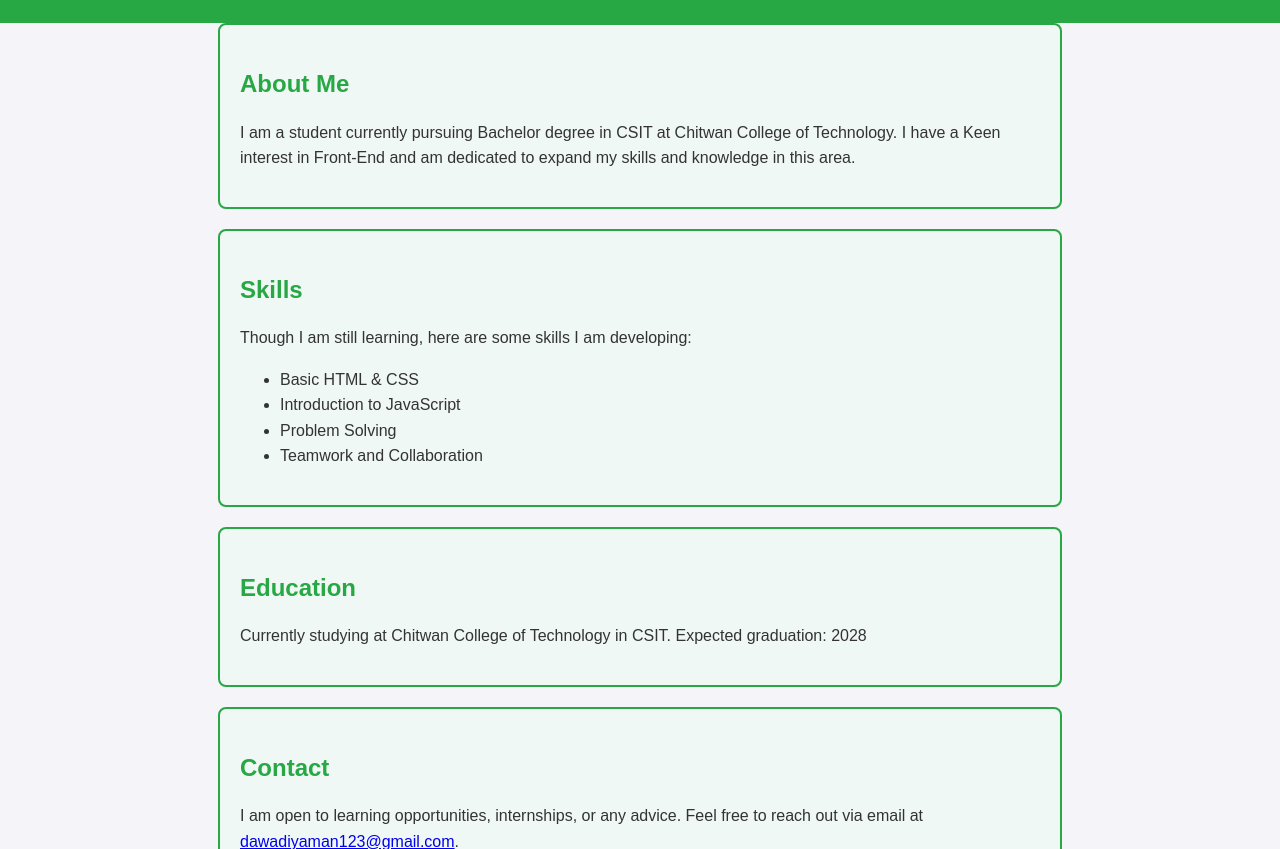
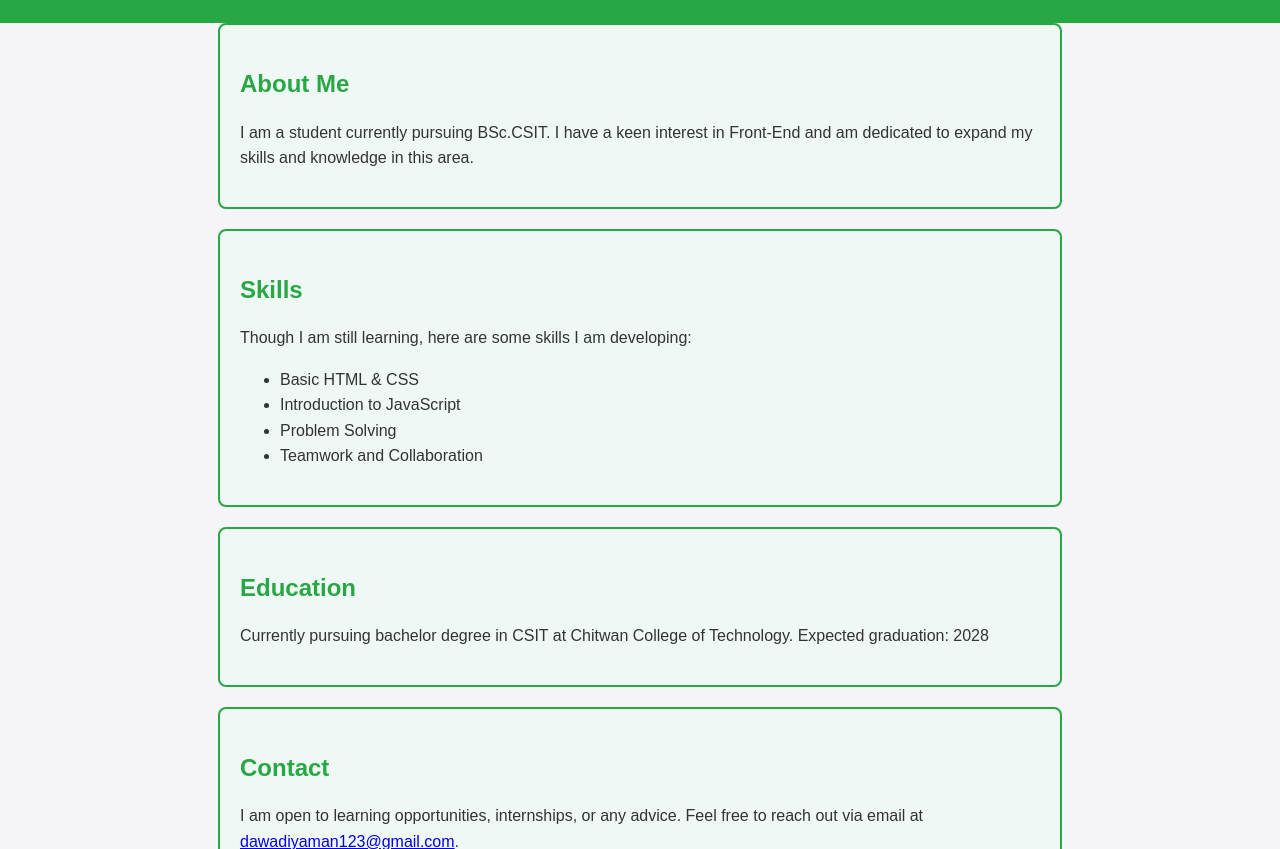
Before and after one commit to Yaman-Dawadi/Yaman_Web, a plain HTML site: page index.html in a window 1280 px wide. Shown: the part 320-1169 px from the top of the page. Drawn offline with Linux system fonts and the light colour scheme.

Commit message:
Update index.html

```diff
--- a/index.html
+++ b/index.html
@@ -25,7 +25,7 @@
 
     <section id="about">
         <h2>About Me</h2>
-        <p>I am a student currently pursuing Bachelor degree in CSIT at Chitwan College of Technology. I have a Keen interest in Front-End and am dedicated to expand my skills and knowledge in this area.</p>
+        <p>I am a student currently pursuing BSc.CSIT. I have a keen interest in Front-End and am dedicated to expand my skills and knowledge in this area.</p>
     </section>
 
     <section id="skills">
@@ -41,7 +41,7 @@
 
     <section id="education">
         <h2>Education</h2>
-        <p>Currently studying at Chitwan College of Technology in CSIT. Expected graduation: 2028</p>
+        <p>Currently pursuing bachelor degree in CSIT at Chitwan College of Technology. Expected graduation: 2028</p>
     </section>
 
     <section id="contact">
```
